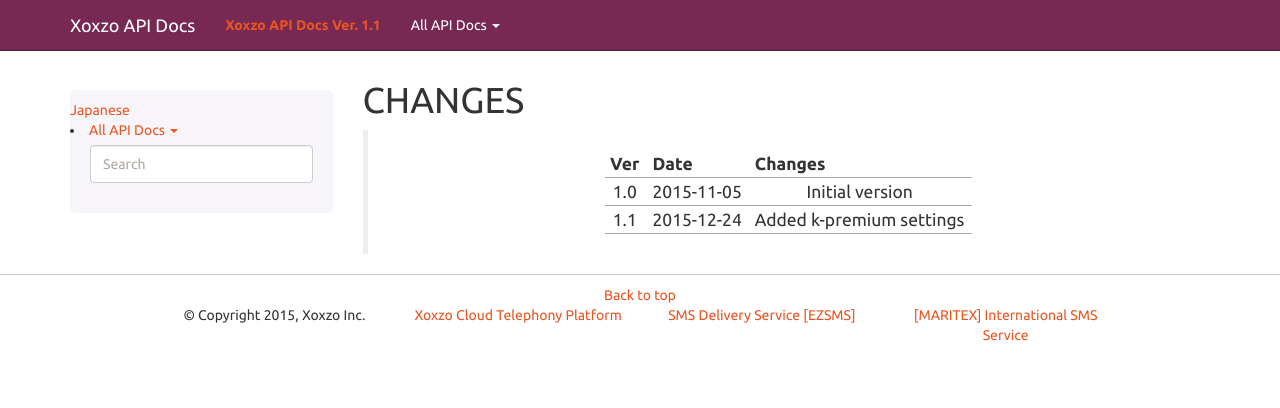
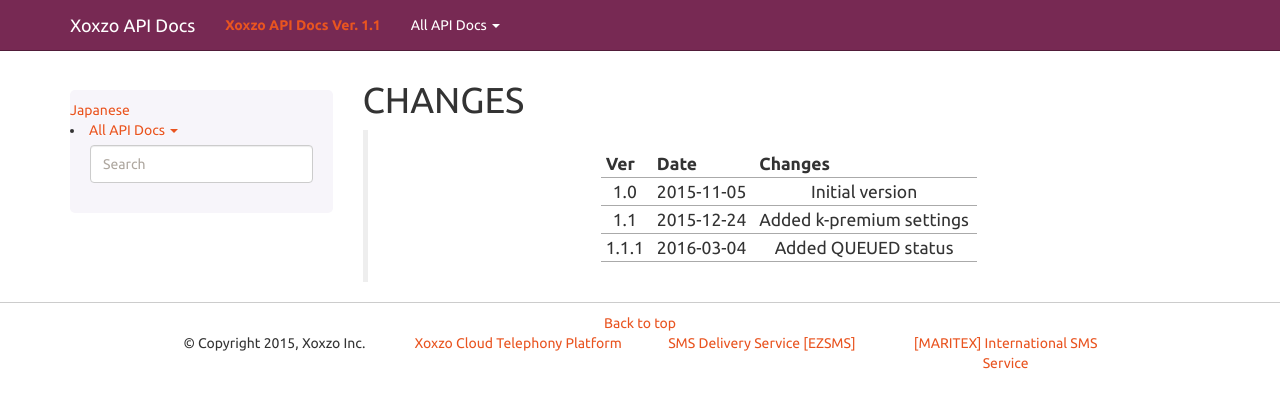
Before and after one commit to xoxzo/docs.xoxzo.com, a Sphinx documentation site: the page built from source/changes.rst, in a window 1280 px wide. Shown: the top 408 px of the page. Built offline with Sphinx 7.4.7, drawn with Linux system fonts in a browser that asks for light colours.

Commit message:
bump version

```diff
--- a/source/changes.rst
+++ b/source/changes.rst
@@ -7,4 +7,5 @@ CHANGES
     =========   ==================  ===============================================================================================
     1.0         2015-11-05          Initial version
     1.1         2015-12-24          Added k-premium settings
+    1.1.1       2016-03-04          Added QUEUED status
     =========   ==================  ===============================================================================================
```
Also changed, not shown: 1 other file.
